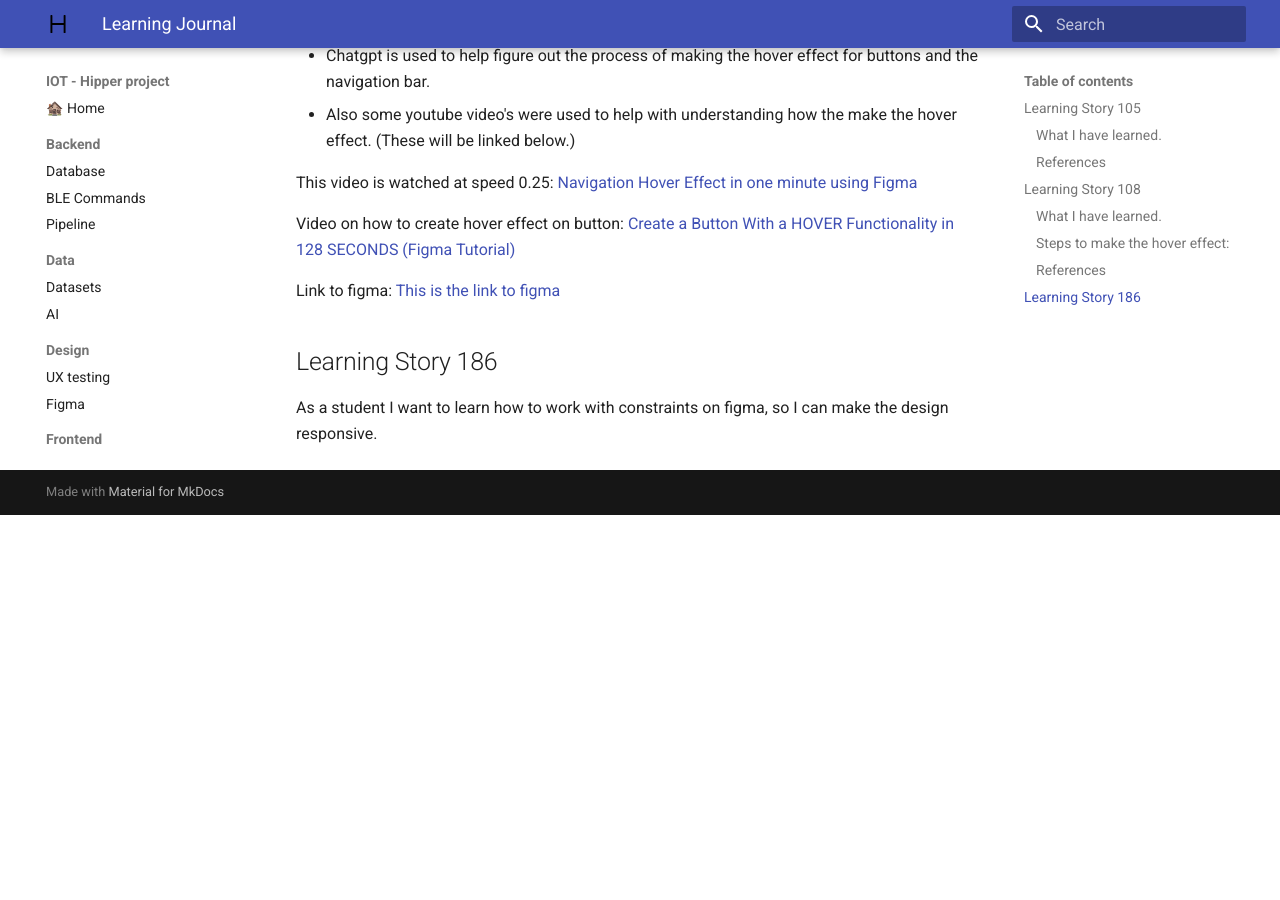
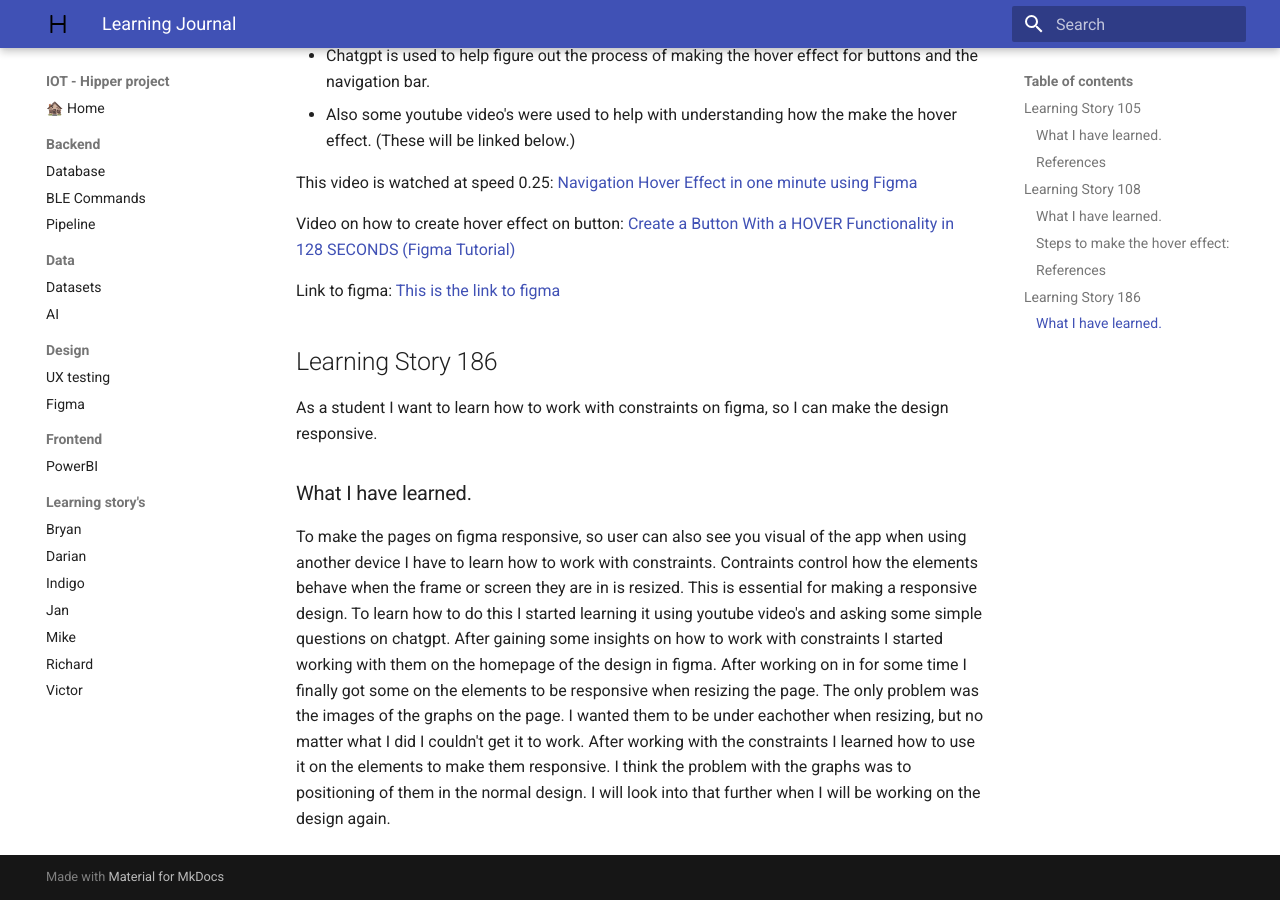
Before and after one commit to Vic-Warden/Digital-Life-Hipper-Monitoring, an MkDocs documentation site: the page built from docs/learning/journalRichard.md, in a window 1280 px wide and 900 px high, scrolled down 1785 px. Built offline with MkDocs 1.6.1 and Material for MkDocs 9.7.7, drawn with Linux system fonts in a browser that asks for light colours; before the commit the page ends 2300 px from its top, so only the background shows below that.

Commit message:
docs: What i have learned.

```diff
--- a/docs/learning/journalRichard.md
+++ b/docs/learning/journalRichard.md
@@ -50,3 +50,6 @@ Link to figma: [This is the link to figma](https://www.figma.com/design/uE1Wi3VC
 
 ## Learning Story 186
 As a student I want to learn how to work with constraints on figma, so I can make the design responsive.
+
+### What I have learned.
+To make the pages on figma responsive, so user can also see you visual of the app when using another device I have to learn how to work with constraints. Contraints control how the elements behave when the frame or screen they are in is resized. This is essential for making a responsive design. To learn how to do this I started learning it using youtube video's and asking some simple questions on chatgpt. After gaining some insights on how to work with constraints I started working with them on the homepage of the design in figma. After working on in for some time I finally got some on the elements to be responsive when resizing the page. The only problem was the images of the graphs on the page. I wanted them to be under eachother when resizing, but no matter what I did I couldn't get it to work. After working with the constraints I learned how to use it on the elements to make them responsive. I think the problem with the graphs was to positioning of them in the normal design. I will look into that further when I will be working on the design again.
```
